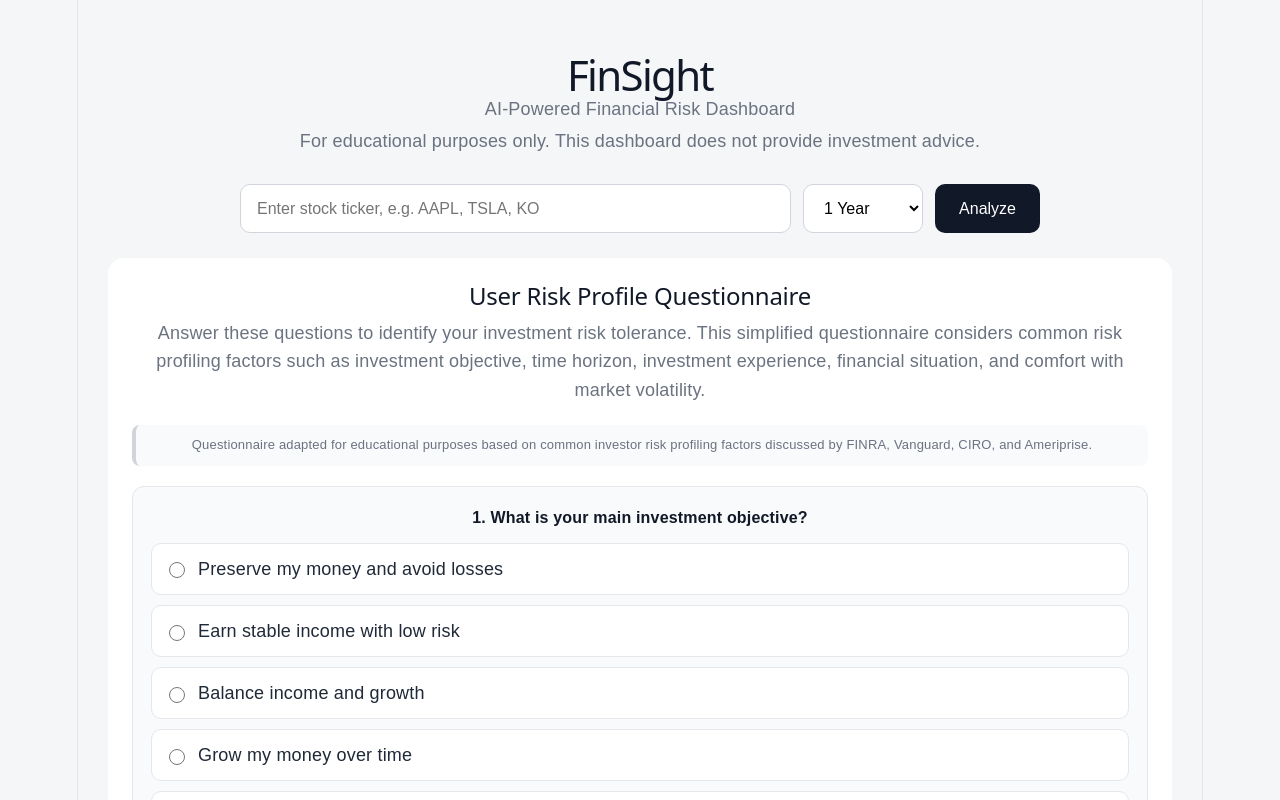
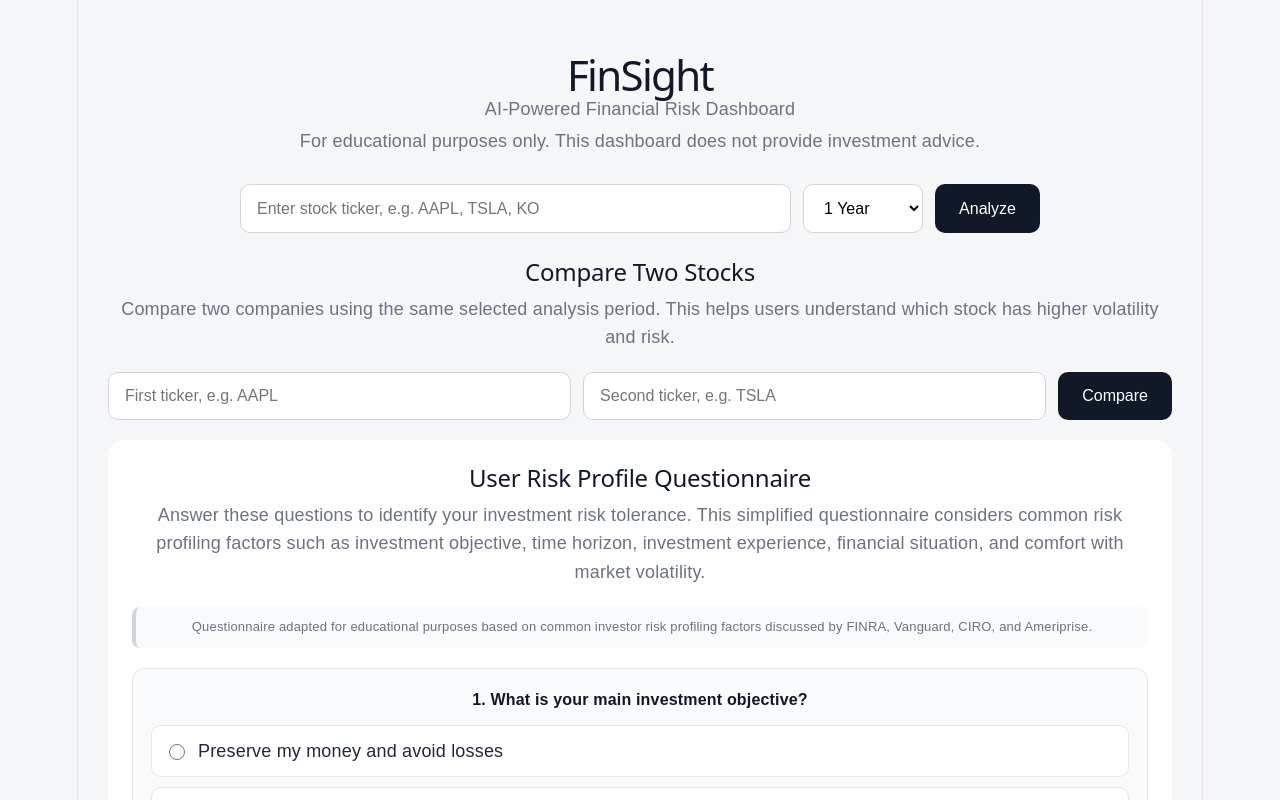
Before and after one commit to HY0831/finsight-financial-risk-dashboard, a React app in the folder frontend/: page / in a window 1280 px wide. Shown: the top 800 px of the page. Built offline with nearby package versions, Linux system fonts and the light colour scheme; the HTML template or start-up script is replaced by a standard one.

Commit message:
Add side-by-side stock comparison

```diff
--- a/frontend/src/App.css
+++ b/frontend/src/App.css
@@ -413,3 +413,95 @@ th {
     align-items: flex-start;
   }
 }
+
+.comparison-section {
+  max-width: 1100px;
+  margin: 0 auto 25px auto;
+  background: white;
+  padding: 24px;
+  border-radius: 16px;
+}
+
+.comparison-inputs {
+  display: grid;
+  grid-template-columns: 1fr 1fr auto;
+  gap: 12px;
+  margin-bottom: 20px;
+}
+
+.comparison-inputs input {
+  padding: 14px 16px;
+  border: 1px solid #d1d5db;
+  border-radius: 10px;
+  font-size: 16px;
+}
+
+.comparison-inputs button {
+  padding: 14px 24px;
+  border: none;
+  border-radius: 10px;
+  background: #111827;
+  color: white;
+  font-size: 16px;
+  cursor: pointer;
+}
+
+.comparison-inputs button:hover {
+  background: #374151;
+}
+
+.comparison-inputs button:disabled {
+  background: #9ca3af;
+  cursor: not-allowed;
+}
+
+.comparison-result {
+  display: grid;
+  grid-template-columns: 1fr 1fr;
+  gap: 18px;
+}
+
+.comparison-card {
+  background: #f9fafb;
+  padding: 20px;
+  border-radius: 14px;
+  border: 1px solid #e5e7eb;
+}
+
+.comparison-card h3 {
+  margin-top: 0;
+  font-size: 26px;
+}
+
+.comparison-card p {
+  color: #374151;
+  line-height: 1.5;
+}
+
+.comparison-summary {
+  grid-column: 1 / -1;
+  background: #eff6ff;
+  padding: 20px;
+  border-radius: 14px;
+  border: 1px solid #bfdbfe;
+}
+
+.comparison-summary h3 {
+  margin-top: 0;
+  color: #1e3a8a;
+}
+
+.comparison-summary p {
+  line-height: 1.7;
+  color: #1f2937;
+}
+
+@media (max-width: 800px) {
+  .comparison-inputs {
+    grid-template-columns: 1fr;
+  }
+
+  .comparison-result {
+    grid-template-columns: 1fr;
+  }
+}
--- a/frontend/src/App.jsx
+++ b/frontend/src/App.jsx
@@ -17,6 +17,12 @@ function App() {
   const [stockData, setStockData] = useState(null);
   const [loading, setLoading] = useState(false);
   const [error, setError] = useState("");
+
+  const [compareTickerOne, setCompareTickerOne] = useState("");
+  const [compareTickerTwo, setCompareTickerTwo] = useState("");
+  const [comparisonData, setComparisonData] = useState(null);
+  const [comparisonLoading, setComparisonLoading] = useState(false);
+  const [comparisonError, setComparisonError] = useState("");
 
   const [riskAnswers, setRiskAnswers] = useState({});
   const [userRiskProfile, setUserRiskProfile] = useState(null);
@@ -368,6 +374,59 @@ const generatePDFReport = () => {
   doc.save(`${stockData.ticker}_FinSight_Risk_Report.pdf`);
 };
 
+const compareStocks = async () => {
+  if (!compareTickerOne.trim() || !compareTickerTwo.trim()) {
+    setComparisonError("Please enter two stock tickers to compare.");
+    return;
+  }
+
+  if (compareTickerOne.toUpperCase() === compareTickerTwo.toUpperCase()) {
+    setComparisonError("Please enter two different stock tickers.");
+    return;
+  }
+
+  setComparisonLoading(true);
+  setComparisonError("");
+  setComparisonData(null);
+
+  try {
+    const responseOne = await fetch(
+      `http://127.0.0.1:8000/analyze/${compareTickerOne.toUpperCase()}?period=${period}`
+    );
+
+    const responseTwo = await fetch(
+      `http://127.0.0.1:8000/analyze/${compareTickerTwo.toUpperCase()}?period=${period}`
+    );
+
+    if (!responseOne.ok || !responseTwo.ok) {
+      throw new Error("One or both stock tickers could not be found.");
+    }
+
+    const dataOne = await responseOne.json();
+    const dataTwo = await responseTwo.json();
+
+    let comparisonSummary = "";
+
+    if (dataOne.annualized_volatility > dataTwo.annualized_volatility) {
+      comparisonSummary = `${dataOne.ticker} has higher annualized volatility than ${dataTwo.ticker}, which means it had larger price movement during the selected period.`;
+    } else if (dataOne.annualized_volatility < dataTwo.annualized_volatility) {
+      comparisonSummary = `${dataTwo.ticker} has higher annualized volatility than ${dataOne.ticker}, which means it had larger price movement during the selected period.`;
+    } else {
+      comparisonSummary = `${dataOne.ticker} and ${dataTwo.ticker} have similar annualized volatility during the selected period.`;
+    }
+
+    setComparisonData({
+      stockOne: dataOne,
+      stockTwo: dataTwo,
+      summary: comparisonSummary,
+    });
+  } catch (err) {
+    setComparisonError(err.message);
+  } finally {
+    setComparisonLoading(false);
+  }
+};
+
 const suitabilityResult = getSuitabilityResult();
   return (
     <div className="app">
@@ -407,6 +466,78 @@ const suitabilityResult = getSuitabilityResult();
 
       {loading && <p className="message">Analysing stock data...</p>}
       {error && <p className="error">{error}</p>}
+
+      <section clasName= "compare-section">
+        <div className = "section-title">
+          <h2>Compare Two Stocks</h2>
+          <p>
+            Compare two companies using the same selected analysis period. This helps
+            users understand which stock has higher volatility and risk.
+          </p>
+        </div>
+
+        <div className = "comparison-inputs">
+          <input
+            type = "text"
+            placeholder = "First ticker, e.g. AAPL"
+            value = {compareTickerOne}
+            onChange = {(e) => setCompareTickerOne(e.target.value)}
+          />
+          <input
+            type = "text"
+            placeholder = "Second ticker, e.g. TSLA"
+            value = {compareTickerTwo}
+            onChange = {(e) => setCompareTickerTwo(e.target.value)}
+          />
+
+          <button onClick = {compareStocks} disabled = {comparisonLoading}>
+            {comparisonLoading ? "Comparing..." : "Compare"}
+          </button>
+        </div>
+
+        {comparisonError && <p className="error">{comparisonError}</p>}
+
+        {comparisonData && (
+          <div className="comparison-result">
+            <div className = "comparison-card">
+              <h3>{comparisonData.stockOne.ticker}</h3>
+              <p className = "company-name">{comparisonData.stockOne.company_name}</p>
+              <p>
+                Average Daily Return: {" "}
+                {formatPercent(comparisonData.stockOne.average_daily_return)}
+              </p>
+              <p>
+                Annualized Volatility: {" "}
+                {formatPercent(comparisonData.stockOne.annualized_volatility)}
+              </p>
+              <span className={`risk-badge ${comparisonData.stockOne.risk_level.toLowerCase().replace(" ", "-")}`}>
+                {comparisonData.stockOne.risk_level}
+              </span>
+            </div>
+
+            <div className = "comparison-card">
+              <h3>{comparisonData.stockTwo.ticker}</h3>
+              <p className = "company-name">{comparisonData.stockTwo.company_name}</p>
+              <p>
+                Average Daily Return: {" "}
+                {formatPercent(comparisonData.stockTwo.average_daily_return)}
+              </p>
+              <p>
+                Annualized Volatility: {" "}
+                {formatPercent(comparisonData.stockTwo.annualized_volatility)}
+              </p>
+              <span className={`risk-badge ${comparisonData.stockTwo.risk_level.toLowerCase().replace(" ", "-")}`}>
+                {comparisonData.stockTwo.risk_level}
+              </span>
+            </div>
+
+            <div className = "comparison-summary">
+              <h3>Comparison Summary</h3>
+              <p>{comparisonData.summary}</p>
+            </div>
+          </div>
+        )}
+      </section>
 
       <section className="risk-profile-section">
         <div className="section-title">
```
Also changed, not shown: 1 other file (tests, documents, lock files or other folders).
